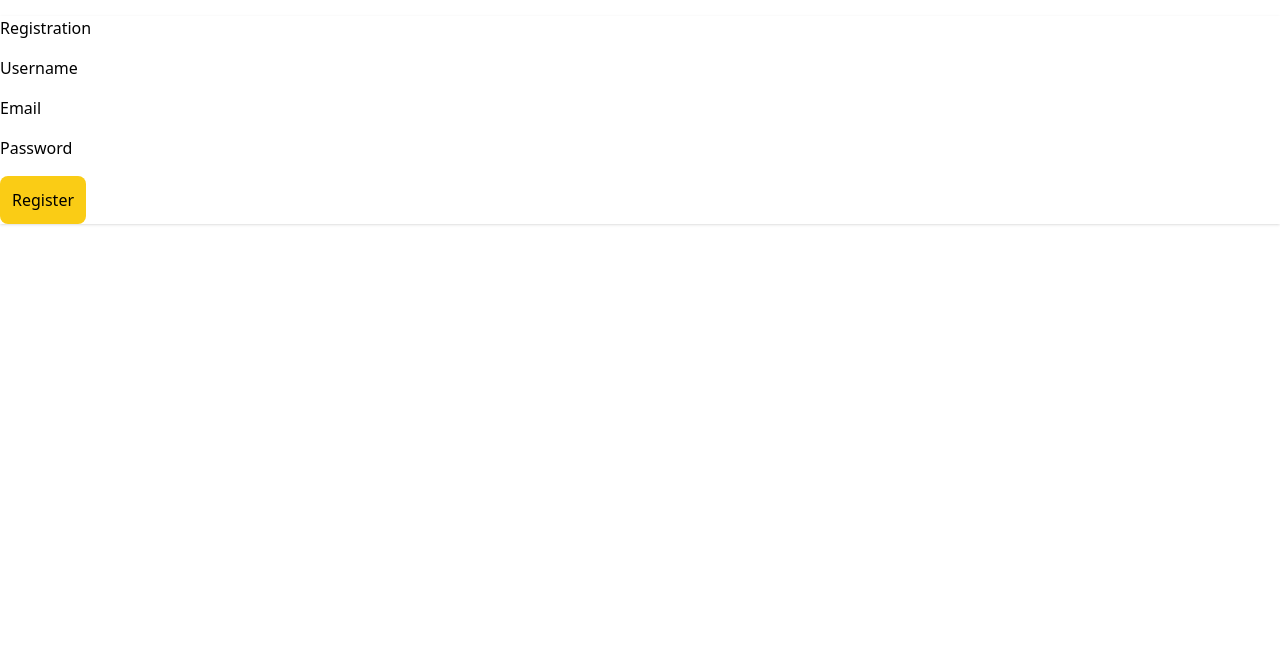
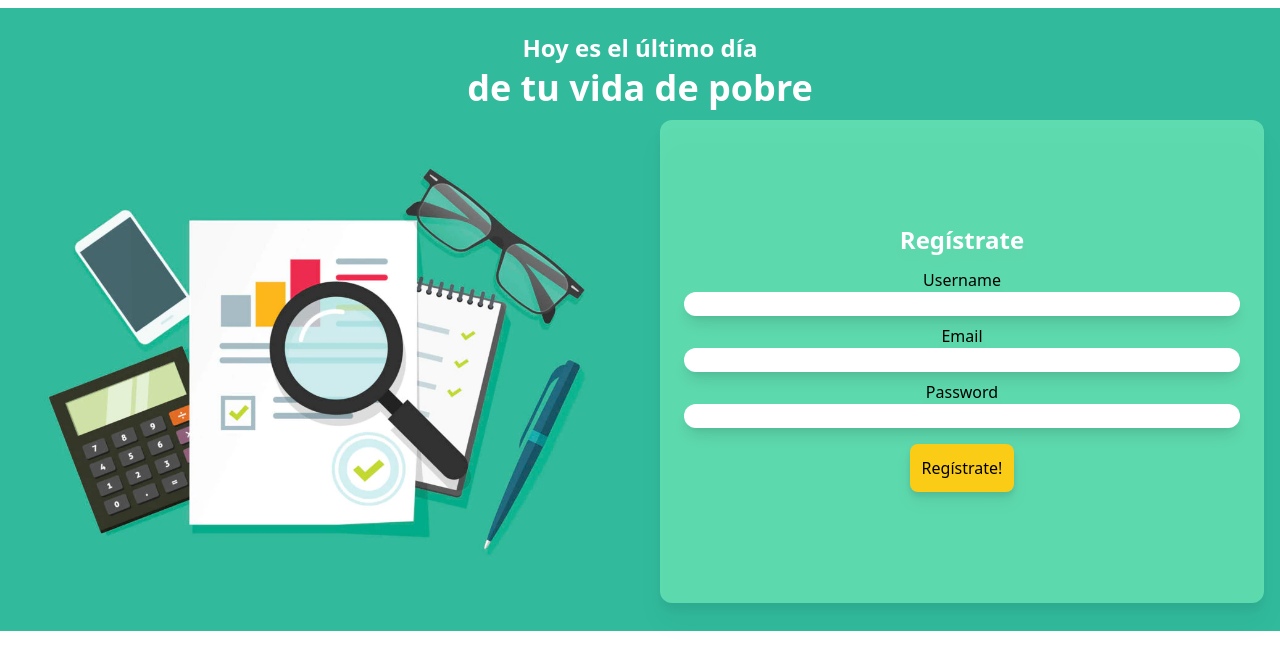
Before and after one commit to solimartu/JabalMoney, a Next.js app in the folder fintechapp/: page /register in a window 1280 px wide. Shown: the top 670 px of the page. Built offline with nearby package versions, Linux system fonts and the light colour scheme.

Commit message:
before coriwork

```diff
--- a/fintechapp/pages/index.js
+++ b/fintechapp/pages/index.js
@@ -32,7 +32,7 @@ export default function Home() {
   };
 
   return (
-    <div className="container mx-auto bg-[#31ba9c]">
+    <div className="container mx-auto bg-[#31ba9c] pb-4">
       <h2 className="font-bold text-white text-2xl text-center mt-2 pt-6">
         Hoy es el último día
       </h2>
@@ -43,42 +43,43 @@ export default function Home() {
         <Image
           priority
           src="/images/financialimg2.webp"
-          className="img-fluid mx-auto text-center"
+          className="img-fluid mx-auto text-center col-span-2"
           height={783}
           width={1024}
           layout="responsive"
           alt="bla"
         />
-        <div className="flex items-center justify-center rounded-xl text-white bg-emerald-300 flex-col mr-2">
-          <div className="container shadow mt-4">
-            <br />
-            <h3>Login</h3>
+        <div className="flex items-center justify-center rounded-xl text-black bg-emerald-300/75 flex-col mr-4 ml-3 text-center drop-shadow-xl">
+          <div className="container mt-4">
+            <h3 className="font-bold text-white text-2xl pb-3">
+              Accede con tu cuenta
+            </h3>
 
-            <div className="col-6">
+            <div className="flex flex-col px-6">
               <label>Username</label>
               <input
                 type="text"
                 name="username"
-                placeholder="type your username"
+                // placeholder="type your username"
                 value={username}
-                className="form-control"
+                className="rounded-full px-3 mb-2 shadow-lg text-sm py-0.5"
                 onChange={(e) => handleChange(e)}
               />
               <label>Password</label>
               <input
                 type="password"
                 name="password"
-                className="form-control"
+                className="rounded-full px-3 mb-4 shadow-lg"
                 value={password}
                 onChange={(e) => handleChange(e)}
               />
               <Link href={`/questions`}>
                 <button
-                  className="rounded-lg p-3 bg-yellow-400 text-black text-center mx-auto"
+                  className="rounded-lg p-3 bg-yellow-400 text-black text-center mx-auto hover:border-yellow-500 hover:text-lg drop-shadow-lg"
                   type="submit"
                   onClick={login}
                 >
-                  Log in
+                  A empezar
                 </button>
               </Link>
             </div>
--- a/fintechapp/pages/profile.js
+++ b/fintechapp/pages/profile.js
@@ -18,13 +18,13 @@ export default function Profile({ assessments }) {
   const [ingreso, setIngreso] = useState({
     amount: 0,
     concept: "",
-    type: "ingreso",
+    tipo: "ingreso",
     category: "equis",
   });
   const [gasto, setGasto] = useState({
     amount: 0,
     concept: "",
-    type: "gasto",
+    tipo: "gasto",
     category: "equis",
   });
   const [movimientos, setMovimientos] = useState([]);
--- a/fintechapp/pages/register.js
+++ b/fintechapp/pages/register.js
@@ -1,4 +1,5 @@
 import { useState } from "react";
+import Image from "next/image";
 import Link from "next/link";
 import useAuth from "./hooks/useAuth";
 
@@ -8,7 +9,6 @@ function Registration() {
   const [error, setError] = useState("");
 
   const auth = useAuth();
-
 
   const handleInputChange = (event) => {
     event.preventDefault();
@@ -39,56 +39,72 @@ function Registration() {
   const { username, email, password } = user;
 
   return (
-    <div>
-      <div className="container bg-light shadow mt-4">
-        <h3 className="darker">Registration</h3>
+    <div className="container mx-auto bg-[#31ba9c] pb-4">
+      <h2 className="font-bold text-white text-2xl text-center mt-2 pt-6">
+        Hoy es el último día
+      </h2>
+      <h2 className="font-bold text-white text-4xl text-center -mt-5 pt-6">
+        de tu vida de pobre
+      </h2>
+      <div className="grid gap-4 grid-cols-2 mt-3 mb-3">
+        <Image
+          priority
+          src="/images/financialimg2.webp"
+          className="img-fluid mx-auto text-center col-span-2"
+          height={783}
+          width={1024}
+          layout="responsive"
+          alt="bla"
+        />
+        <div className="flex items-center justify-center rounded-xl text-black bg-emerald-300/75 flex-col mr-4 ml-3 text-center drop-shadow-xl">
+          <div className="container mt-4">
+            <h3 className="font-bold text-white text-2xl pb-3">Regístrate</h3>
 
-        <form id="registrationform" onSubmit={handleSubmit}>
-          <div className="col-6 mt-4">
-            <label className="form-label mt-4">Username</label>
+            <div className="flex flex-col px-6">
+              <label>Username</label>
               <input
-              className="form-control"
                 type="text"
                 name="username"
+                // placeholder="type your username"
                 value={username}
+                className="rounded-full px-3 mb-2 shadow-lg text-sm py-0.5"
                 required
                 onChange={(e) => handleInputChange(e)}
               />
-          </div>
-          <div className="col-6 mt-4">
-            <label className="form-label mt-4">Email</label>
+
+              <label>Email</label>
               <input
-              className="form-control"
+                className="rounded-full px-3 mb-2 shadow-lg text-sm py-0.5"
                 type="email"
                 name="email"
                 value={email}
                 required
                 onChange={(e) => handleInputChange(e)}
               />
-          </div>
-          <div className="col-6 mt-4">
-            <label className="form-label mt-4">Password</label>
+
+              <label>Password</label>
               <input
-              className="form-control"
+                className="rounded-full px-3 mb-4 shadow-lg text-sm py-0.5"
                 type="password"
                 name="password"
                 value={password}
                 required
                 onChange={(e) => handleInputChange(e)}
               />
-          </div>
 
-          <div className="col-6 mt-4">
               <Link href={`/`}>
                 <button
-                className="rounded-lg p-3 bg-yellow-400 text-black text-center mx-auto"
+                  className="rounded-lg p-3 bg-yellow-400 text-black text-center mx-auto hover:border-yellow-500 hover:text-lg drop-shadow-lg"
                   type="submit"
+                  onClick={handleSubmit}
                 >
-                Register
+                  Regístrate!
                 </button>
               </Link>
             </div>
-        </form>
+            <br />
+          </div>
+        </div>
       </div>
     </div>
   );
--- a/package.json
+++ b/package.json
@@ -28,7 +28,7 @@
     "axios": "^0.24.0",
     "bcrypt": "^5.0.1",
     "bcryptjs": "^2.4.3",
-    "dotenv": "^14.1.0",
+    "dotenv": "^14.3.2",
     "jsonwebtoken": "^8.5.1",
     "next-auth": "^4.1.0",
     "passport": "^0.5.2",
```
Also changed, not shown: 1 other file (tests, documents, lock files or other folders). Lines whose indentation alone changed are shown as unchanged.
